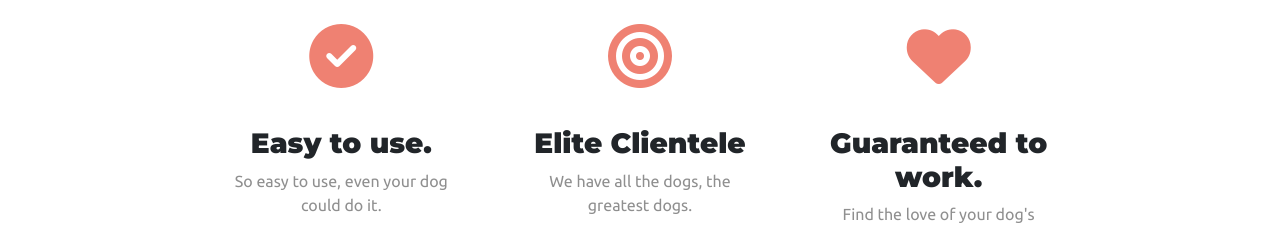
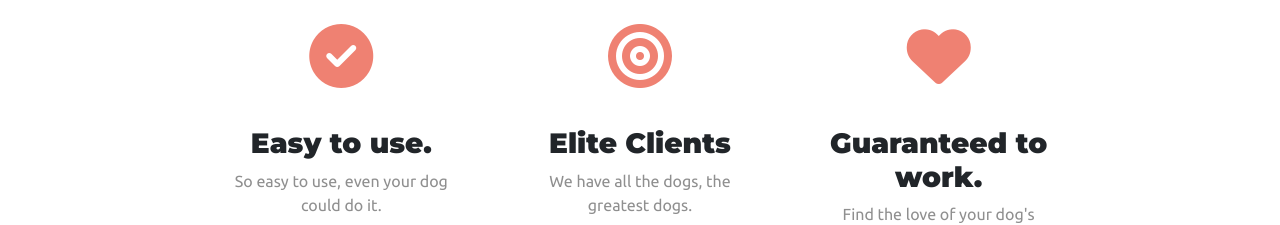
Before and after one commit to ChiragDev119/Tin-Dog-Website, a plain HTML site: page index.html in a window 1280 px wide. Shown: the part 860-1085 px from the top of the page. Drawn offline with nearby package versions, Linux system fonts and the light colour scheme.

Commit message:
Elite Clients

```diff
--- a/index.html
+++ b/index.html
@@ -80,7 +80,7 @@
         </div>
         <div class="feature-box col-lg-4">
           <i class="fa-solid fa-bullseye icon fa-4x"></i>
-          <h3>Elite Clientele</h3>
+          <h3>Elite Clients</h3>
           <p>We have all the dogs, the greatest dogs.</p>
         </div>
 
```
